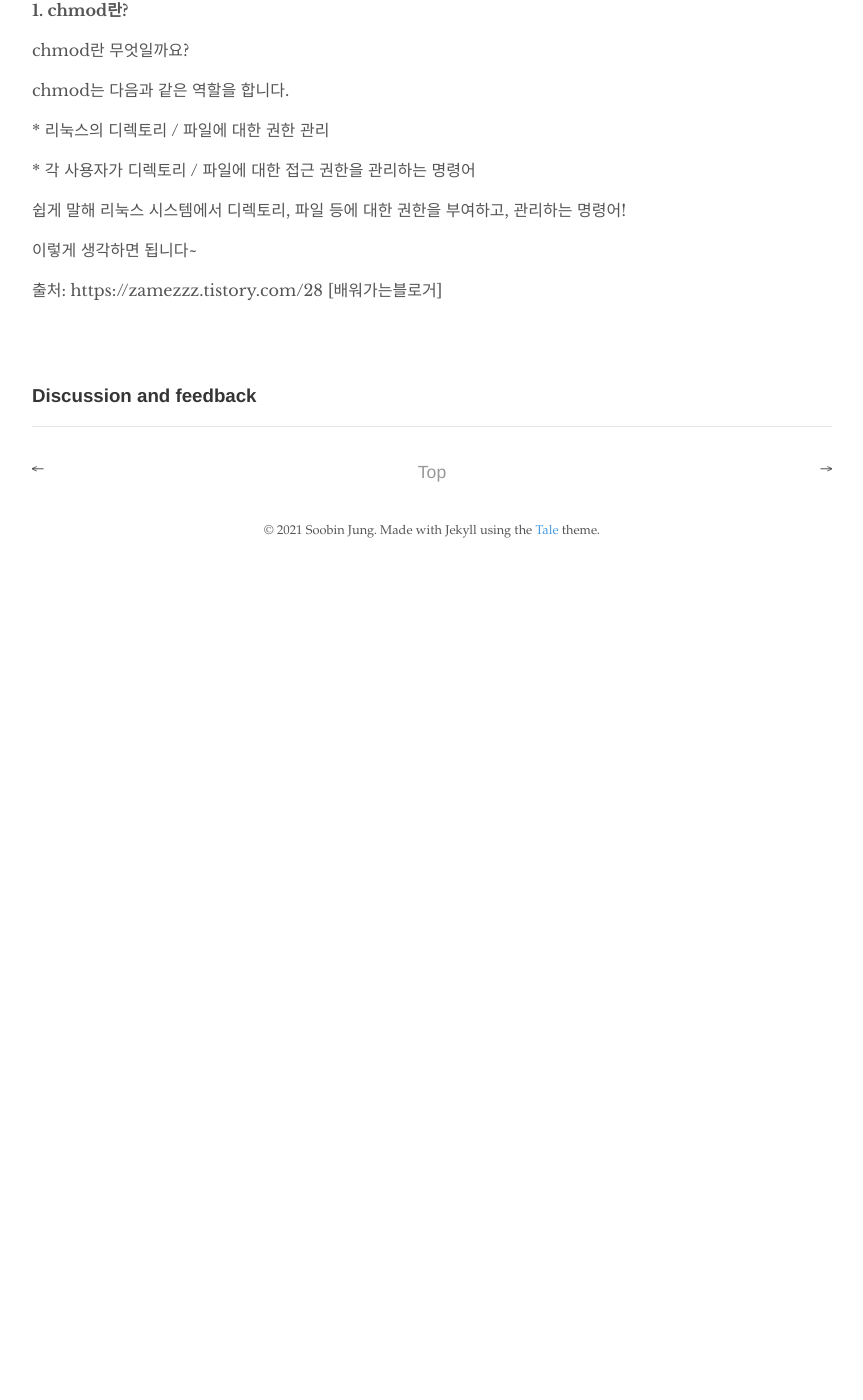
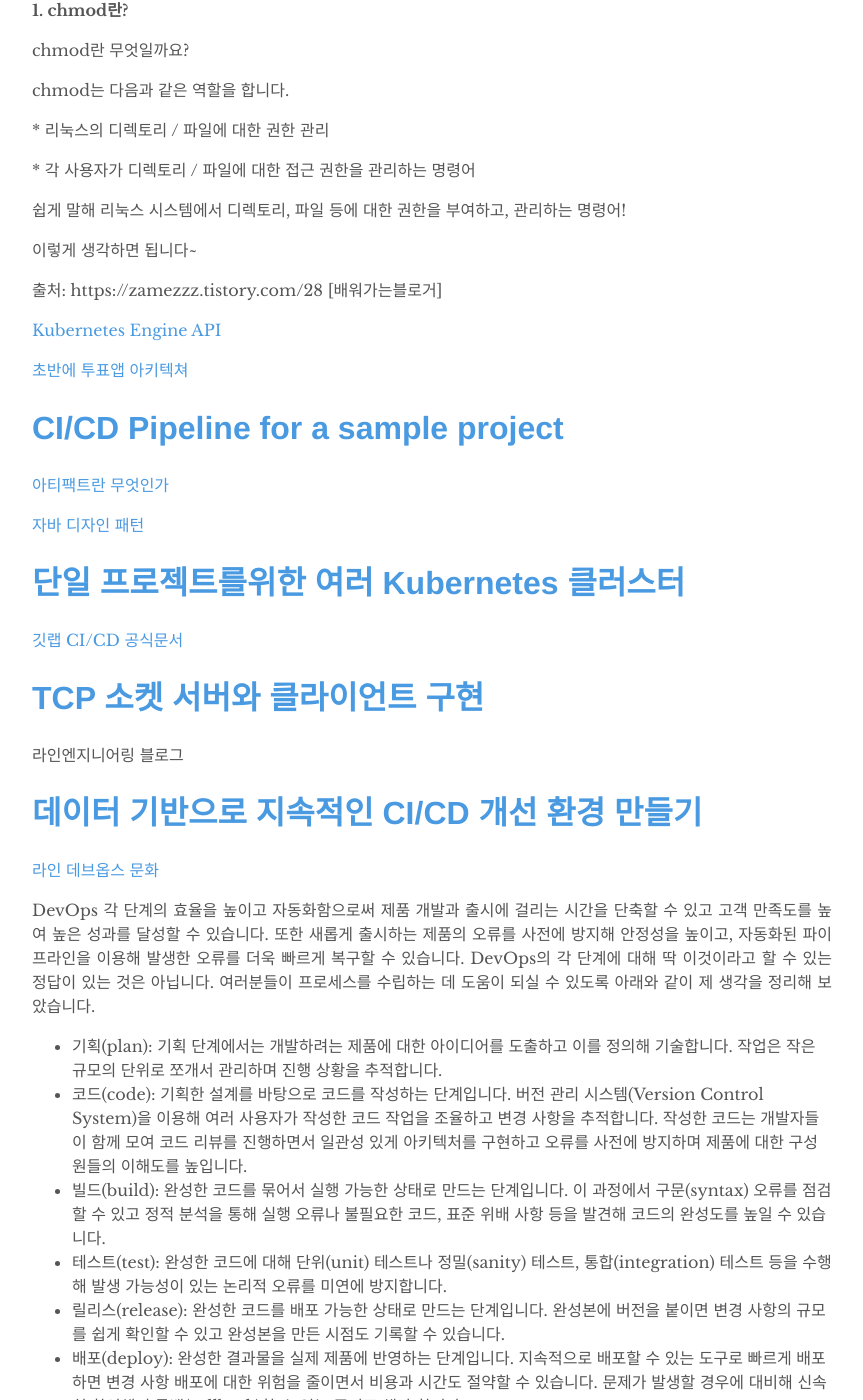
Before and after one commit to SoobinJung1013/SoobinJung1013.github.io, a Jekyll site: the page built from _posts/2021-07-03-91.md, in a window 1280 px wide and 1400 px high, scrolled down 7797 px. Shown: the whole window, without its empty margins (208-1071 px from the left). Built offline with Jekyll 4.4.1, drawn with Linux system fonts in a browser that asks for light colours; comment, search, counter and statistics services are not loaded; before the commit the page ends 8371 px from its top, so only the background shows below that; some of the changed text lies outside the part shown.

Commit message:
gke demo

```diff
--- a/_posts/2021-07-03-91.md
+++ b/_posts/2021-07-03-91.md
@@ -489,3 +489,84 @@ chmod는 다음과 같은 역할을 합니다.
 
 
 출처: https://zamezzz.tistory.com/28 [배워가는블로거]
+
+
+
+
+
+
+
+[Kubernetes Engine API](https://cloud.google.com/kubernetes-engine/docs/reference/rest/?apix=true)
+
+
+
+[초반에 투표앱 아키텍쳐](https://ichi.pro/ko/gcpui-gwanli-hyeong-kubernetes-keulleoseuteoeseo-gitlab-ci-cdleul-sayonghan-aepeullikeisyeon-baepo-126124207544220)
+
+
+
+
+
+
+
+# [CI/CD Pipeline for a sample project](CI/CD Pipeline for a sample project)
+
+
+
+[아티팩트란 무엇인가](https://xzio.tistory.com/477)
+
+
+
+[자바 디자인 패턴](https://xzio.tistory.com/category/JAVA/Design%20Patterns)
+
+
+
+
+
+
+
+# [단일 프로젝트를위한 여러 Kubernetes 클러스터](https://docs.gitlab.com/ee/user/project/clusters/multiple_kubernetes_clusters.html#setting-the-environment-scope)
+
+
+
+[깃랩 CI/CD 공식문서](https://docs.gitlab.com/ee/ci/)
+
+# [TCP 소켓 서버와 클라이언트 구현](https://mylko72.gitbooks.io/node-js/content/chapter8/chapter8_3.html)
+
+
+
+
+
+라인엔지니어링 블로그
+
+# [데이터 기반으로 지속적인 CI/CD 개선 환경 만들기](https://engineering.linecorp.com/ko/blog/build-a-continuous-cicd-environment-based-on-data/)
+
+[라인 데브옵스 문화](https://engineering.linecorp.com/ko/blog/line-ads-devops-culture/)
+
+DevOps 각 단계의 효율을 높이고 자동화함으로써 제품 개발과 출시에 걸리는 시간을 단축할 수 있고 고객 만족도를 높여 높은 성과를 달성할 수 있습니다. 또한 새롭게 출시하는 제품의 오류를 사전에 방지해 안정성을 높이고, 자동화된 파이프라인을 이용해 발생한 오류를 더욱 빠르게 복구할 수 있습니다. DevOps의 각 단계에 대해 딱 이것이라고 할 수 있는 정답이 있는 것은 아닙니다. 여러분들이 프로세스를 수립하는 데 도움이 되실 수 있도록 아래와 같이 제 생각을 정리해 보았습니다.
+
+- 기획(plan): 기획 단계에서는 개발하려는 제품에 대한 아이디어를 도출하고 이를 정의해 기술합니다. 작업은 작은 규모의 단위로 쪼개서 관리하며 진행 상황을 추적합니다.
+- 코드(code): 기획한 설계를 바탕으로 코드를 작성하는 단계입니다. 버전 관리 시스템(Version Control System)을 이용해 여러 사용자가 작성한 코드 작업을 조율하고 변경 사항을 추적합니다. 작성한 코드는 개발자들이 함께 모여 코드 리뷰를 진행하면서 일관성 있게 아키텍처를 구현하고 오류를 사전에 방지하며 제품에 대한 구성원들의 이해도를 높입니다.
+- 빌드(build): 완성한 코드를 묶어서 실행 가능한 상태로 만드는 단계입니다. 이 과정에서 구문(syntax) 오류를 점검할 수 있고 정적 분석을 통해 실행 오류나 불필요한 코드, 표준 위배 사항 등을 발견해 코드의 완성도를 높일 수 있습니다.
+- 테스트(test): 완성한 코드에 대해 단위(unit) 테스트나 정밀(sanity) 테스트, 통합(integration) 테스트 등을 수행해 발생 가능성이 있는 논리적 오류를 미연에 방지합니다.
+- 릴리스(release): 완성한 코드를 배포 가능한 상태로 만드는 단계입니다. 완성본에 버전을 붙이면 변경 사항의 규모를 쉽게 확인할 수 있고 완성본을 만든 시점도 기록할 수 있습니다.
+- 배포(deploy): 완성한 결과물을 실제 제품에 반영하는 단계입니다. 지속적으로 배포할 수 있는 도구로 빠르게 배포하면 변경 사항 배포에 대한 위험을 줄이면서 비용과 시간도 절약할 수 있습니다. 문제가 발생할 경우에 대비해 신속히 확인해서 롤백(rollback)할 수 있는 준비도 해야 합니다.
+- 운영(operate): 완성한 제품을 유지하고 보수하는 단계입니다. 타 시스템과 연동해 서비스의 확장성을 높일 수도 있고 장비를 증설해 보다 안정적으로 서비스를 운영할 수 있습니다.
+- 모니터링(monitor): 완성한 제품에 이상이 없는지 주기적으로 확인하는 단계입니다. 물리적 장비의 CPU와 메모리, 저장 공간 등의 사용률을 확인하거나 제품의 응답 시간과 응답 결과물의 정확도 등의 서비스 지표를 지속해서 관찰하며 발생할 수 있는 여러 위험에 미리 대비합니다.
+
+
+
+
+
+[호롤리한 하루님 CI/CD](https://gruuuuu.github.io/cloud/gitlab-cicd/)
+
+
+
+# [Building a Kubernetes CI/CD Pipeline with GitLab and Helm](https://www.youtube.com/watch?v=8Ao5WcMJJ2c)
+
+
+
+
+
+[클러스터 통합 ELK (fluentd)](https://docs.gitlab.com/ee/user/clusters/integrations.html#cluster-integrations)
+
+# [Google Cloud Build를 사용한 CI/CD](https://zzsza.github.io/gcp/2020/05/09/google-cloud-build/)
```
Also changed, not shown: _posts/2021-07-03-92.md (+8 -7 lines), _posts/2021-07-05-93.md (added, +28 -0 lines).
